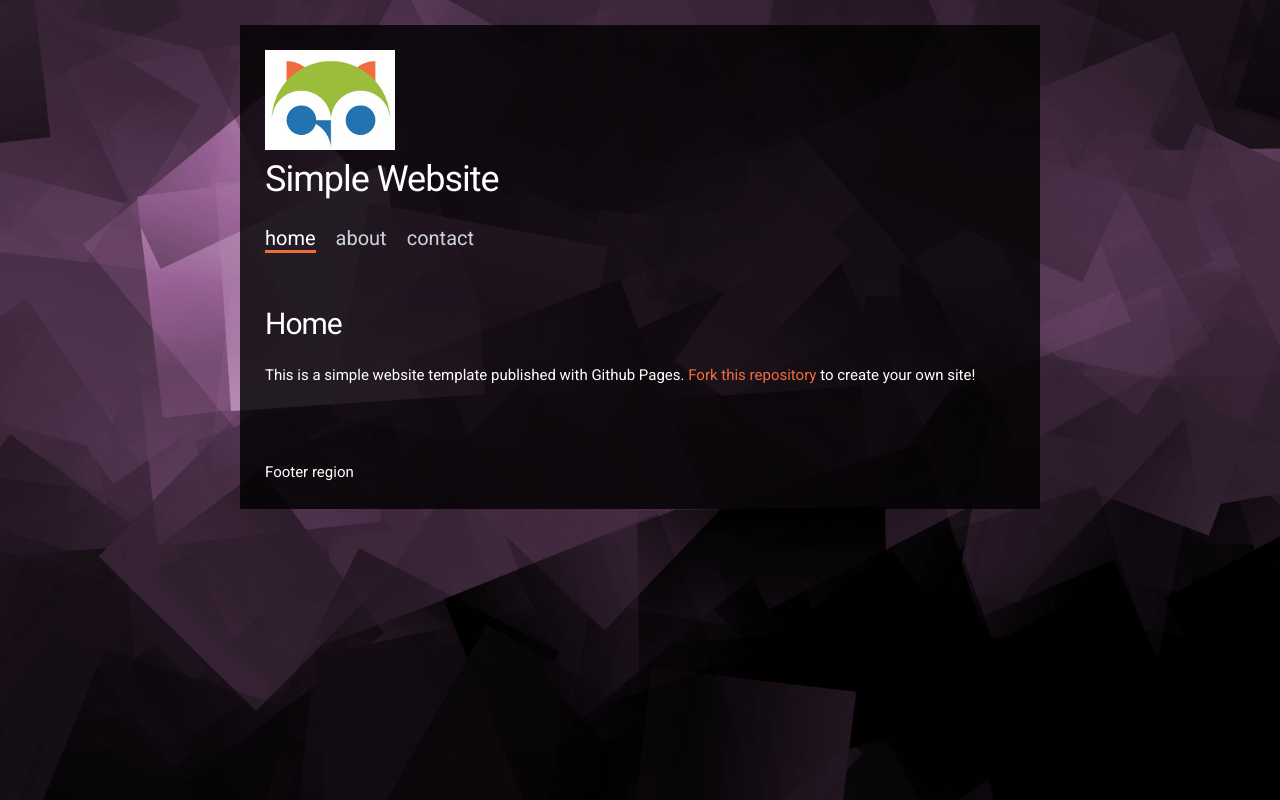
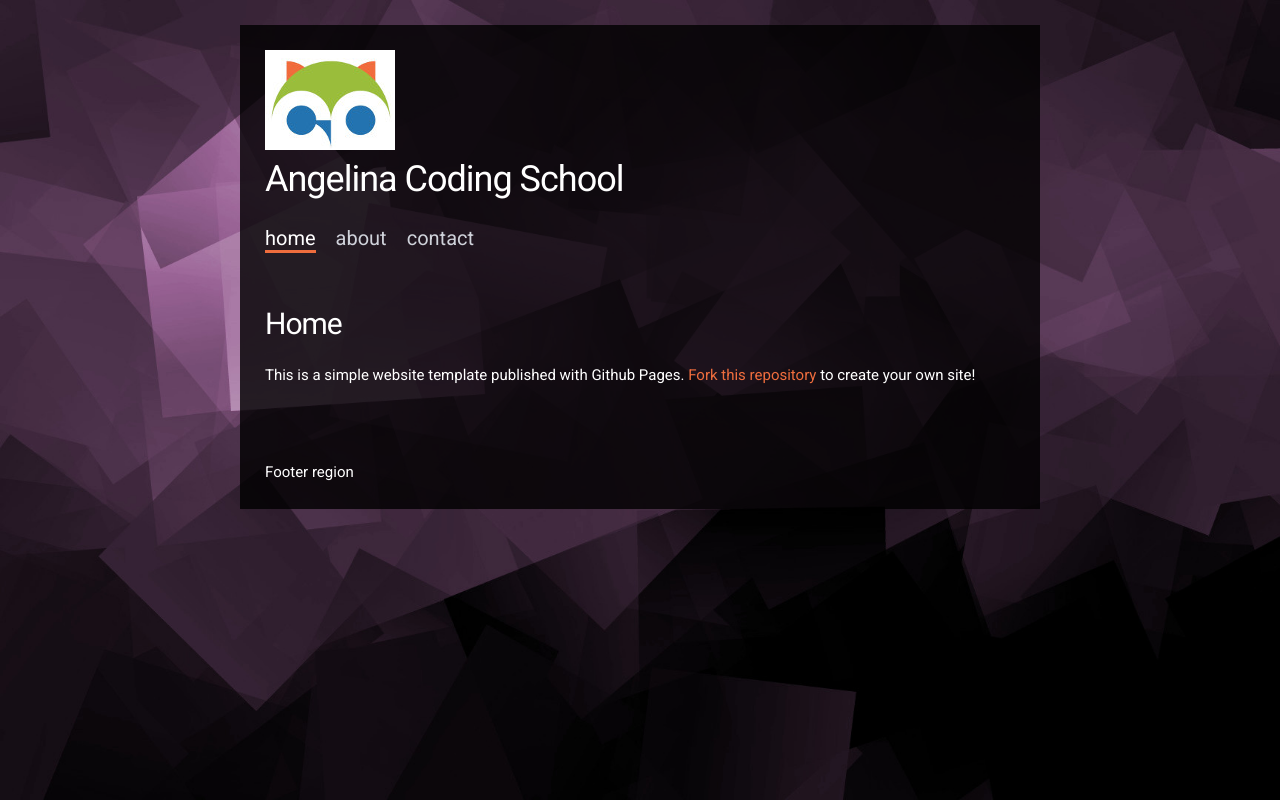
Before and after one commit to AngelinaYen/angelinayen.github.io, a plain HTML site: page index.html in a window 1280 px wide. Drawn offline with nearby package versions, Linux system fonts and the light colour scheme.

Commit message:
Update index.html

```diff
--- a/index.html
+++ b/index.html
@@ -3,7 +3,7 @@
   <head>
     <!-- Page setup -->
     <meta charset="utf-8">
-    <title>Your title here</title>
+    <title>Angelina Yen Coding Website!</title>
     <meta name="description" content="A brief description of your site for search engines">
     <meta name="author" content="Information about the author here">
     <meta name="viewport" content="width=device-width, initial-scale=1, maximum-scale=1, user-scalable=no"/>
@@ -29,7 +29,7 @@
 
     <header id="header">
       <img src="logo.jpg">
-      <h1>Simple Website</h1>
+      <h1>Angelina Coding School</h1>
 
       <!-- Menu link fragment #id should match a div id. Example: <a href="#home"> links to <div id="home"></div>  -->
       <ul class="main-menu">
```
